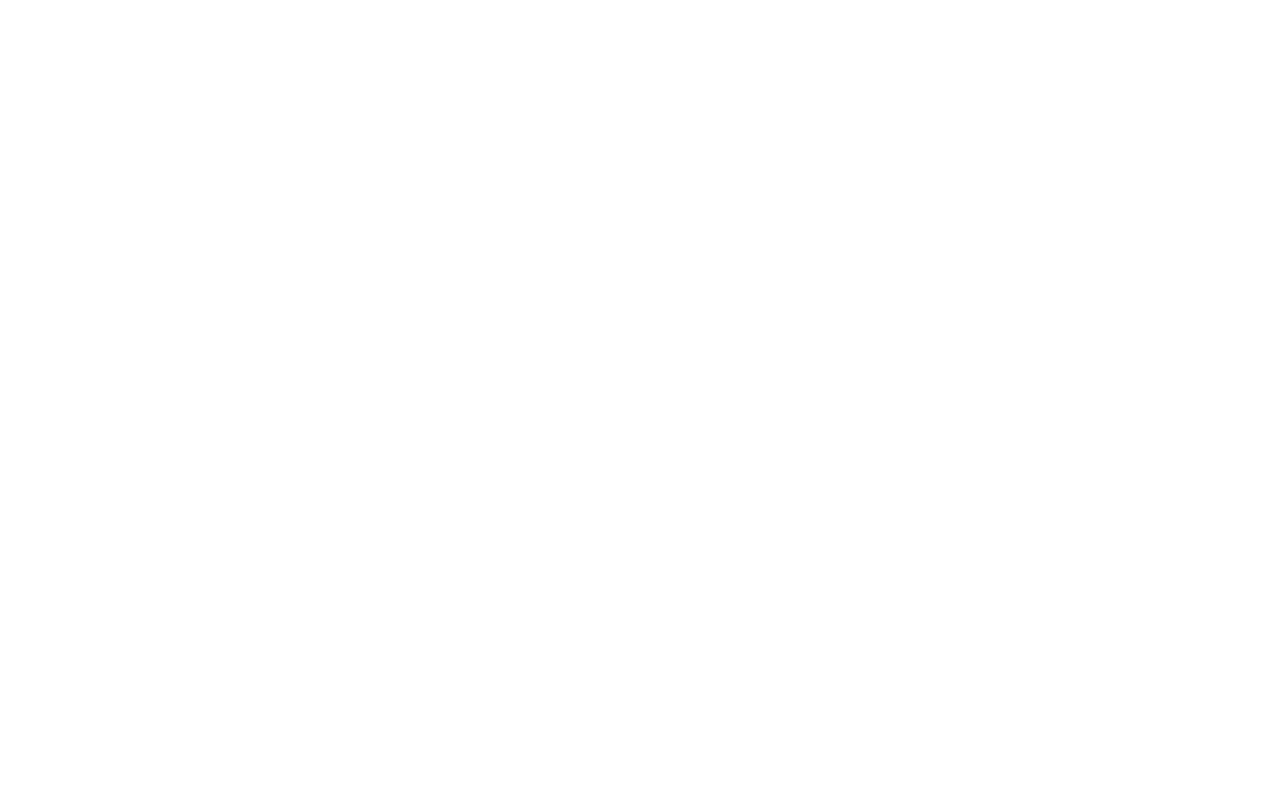
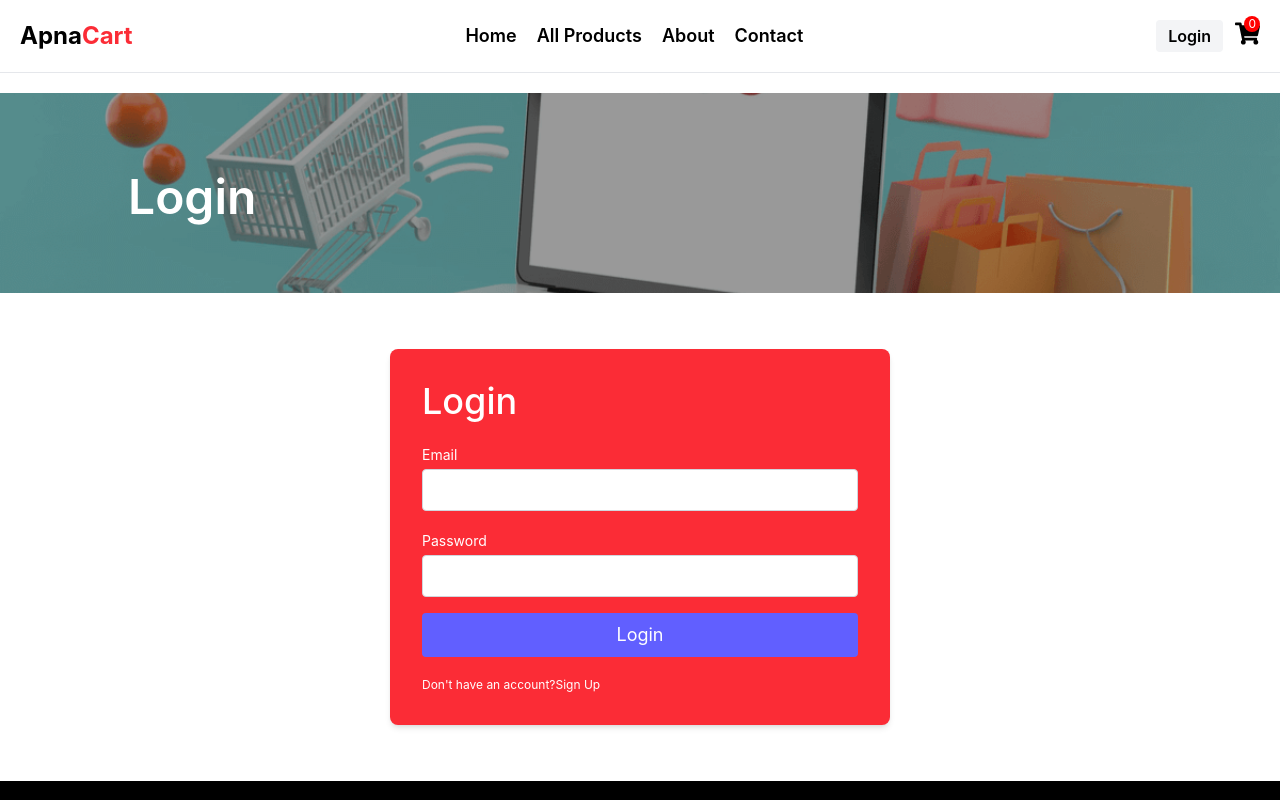
Before and after one commit to shobhit-joshi-8/Apna_Cart, a React (Vite) app: page /login in a window 1280 px wide. Before the commit this address had no page. Shown: the top 800 px of the page. Built offline with nearby package versions, Linux system fonts and the light colour scheme.

Commit message:
feat: add login and signup page

```diff
--- a/src/App.jsx
+++ b/src/App.jsx
@@ -1,7 +1,10 @@
 import './App.css'
+import AllProducts from './components/allProducts/AllProducts'
 import Cart from './pages/cart/Cart'
 import Home from './pages/home/Home'
 import { BrowserRouter, Routes, Route } from 'react-router-dom'
+import Login from './pages/login/Login'
+import SignUp from './pages/signup/SignUp'
 
 function App() {
 
@@ -12,6 +15,9 @@
           <Routes>
             <Route path='/' element={<Home />} />
             <Route path='/cart' element={<Cart />} />
+            <Route path='/allproducts' element={<AllProducts />} />
+            <Route path='/login' element={<Login />} />
+            <Route path='/signup' element={<SignUp />} />
           </Routes>
         </BrowserRouter>
       </div>
--- /dev/null
+++ b/src/components/allProducts/AllProducts.jsx
@@ -0,0 +1,10 @@
+import React from 'react'
+import Layout from '../layout/Layout'
+
+const AllProducts = () => {
+  return (
+    <Layout>AllProducts</Layout>
+  )
+}
+
+export default AllProducts
--- a/src/components/navbar/Navbar.jsx
+++ b/src/components/navbar/Navbar.jsx
@@ -88,10 +88,8 @@
 
 				<div className="flex justify-center items-center gap-3">
 
-					<Link to="/login">
-						<button className="bg-gray-100 border-0 py-1 px-3 focus:outline-none hover:bg-gray-200 rounded text-base font-semibold">
-							Login
-						</button>
+					<Link to="/login" className="bg-gray-100 border-0 py-1 px-3 focus:outline-none hover:bg-gray-200 rounded text-base font-semibold">
+						Login
 					</Link>
 
 					<Link to="/cart">
--- a/src/components/services/Service.jsx
+++ b/src/components/services/Service.jsx
@@ -4,23 +4,23 @@
 const Service = () => {
   return (
     <div className="container mx-auto px-5 flex py-11 gap-10 items-center justify-center flex-wrap">
-        <div className="border bg-red-500 py-3 px-5 rounded text-white flex gap-2 flex-col items-center w-55">
+        <div className="border bg-red-500 py-3 px-5 rounded text-white flex gap-2 flex-col items-center w-55 hover:scale-110 transition-transform transition-duration-500" >
             <FaShippingFast />
             <p>Free Shipping</p>
         </div>
 
-        <div className="border bg-red-500 py-3 px-5 rounded text-white flex gap-2 flex-col items-center w-55">
+        <div className="border bg-red-500 py-3 px-5 rounded text-white flex gap-2 flex-col items-center w-55 hover:scale-110 transition-transform transition-duration-500">
             <FaShippingFast />
             <p>Authentic Product</p>
         </div>
 
-        <div className="border bg-red-500 py-3 px-5 rounded text-white flex gap-2 flex-col items-center w-55">
+        <div className="border bg-red-500 py-3 px-5 rounded text-white flex gap-2 flex-col items-center w-55 hover:scale-110 transition-transform transition-duration-500">
             <FaShippingFast />
             <p>Easy Returns</p>
         </div>
 
 
-        <div className="border bg-red-500 py-3 px-5 rounded text-white flex gap-2 flex-col items-center w-55">
+        <div className="border bg-red-500 py-3 px-5 rounded text-white flex gap-2 flex-col items-center w-55 hover:scale-110 transition-transform transition-duration-500">
             <FaShippingFast />
             <p>Secure Payment</p>
         </div>
--- /dev/null
+++ b/src/pages/login/Login.jsx
@@ -0,0 +1,75 @@
+import React from 'react'
+import Layout from '../../components/layout/Layout'
+import loginimage from '../../assets/login_page_image.png'
+import { Link } from 'react-router-dom'
+
+const Login = () => {
+    return (
+        <Layout>
+            <div>
+                <div className="relative">
+                    <img
+                        src={loginimage}
+                        alt="Login image"
+                        className="object-cover w-full object-center h-50 mt-5"
+                    />
+
+                    <div className="w-full h-50 bg-black absolute top-0 left-0 opacity-[.4]"></div>
+
+                    <h2 className="absolute top-[40%] left-[10%] text-white font-semibold text-3xl md:text-5xl">
+                        Login
+                    </h2>
+                </div>
+
+                <div className="container px-5 py-14 mx-auto flex">
+                    <div className="mx-auto bg-red-500 rounded-lg p-8 flex flex-col mt-8 md:mt-0 shadow-md text-white w-[500px]">
+                        <h2 className="text-white text-4xl mb-5 font-medium title-font">
+                            Login
+                        </h2>
+
+                        <div className="relative mb-4">
+                            <label htmlFor="email" className="leading-7 text-sm">
+                                Email
+                            </label>
+
+                            <input
+                                autoComplete="off"
+                                type="email"
+                                name="email"
+                                className="w-full bg-white rounded border border-gray-300 focus:border-indigo-500 focus:ring-2 focus:ring-indigo-200 text-base outline-none text-gray-700 py-1 px-3 leading-8 transition-colors duration-200 ease-in-out"
+                                value=""
+                            />
+                        </div>
+
+                        <div className="relative mb-4">
+                            <label htmlFor="message" className="leading-7 text-sm">
+                                Password
+                            </label>
+
+                            <input
+                                autoComplete="off"
+                                type="password"
+                                name="password"
+                                className="w-full bg-white rounded border border-gray-300 focus:border-indigo-500 focus:ring-2 focus:ring-indigo-200 text-base outline-none text-gray-700 py-1 px-3 leading-8 transition-colors duration-200 ease-in-out"
+                                value=""
+                            />
+                        </div>
+
+                        <button className="text-white bg-indigo-500 border-0 py-2 px-6 focus:outline-none hover:bg-indigo-600 rounded text-lg">
+                            Login
+                        </button>
+
+                        <p className="text-xs text-white mt-5">
+                            Don't have an account?
+                            <Link to="/Signup" className="cursor-pointer hover:text-blue-300">
+                                Sign Up
+                            </Link>
+                        </p>
+                    </div>
+                </div>
+            </div>
+        </Layout>
+    )
+}
+
+export default Login
--- /dev/null
+++ b/src/pages/signup/SignUp.jsx
@@ -0,0 +1,87 @@
+import React from 'react'
+import Layout from '../../components/layout/Layout'
+import { Link } from 'react-router-dom'
+import loginimage from '../../assets/login_page_image.png'
+
+const SignUp = () => {
+    return (
+        <Layout>
+            <div className="relative">
+                    <img
+                        src={loginimage}
+                        alt="Login image"
+                        className="object-cover w-full object-center h-50 mt-5"
+                    />
+
+                    <div className="w-full h-50 bg-black absolute top-0 left-0 opacity-[.4]"></div>
+
+                    <h2 className="absolute top-[40%] left-[10%] text-white font-semibold text-3xl md:text-5xl">
+                        Signup
+                    </h2>
+            </div>
+
+            <div className="container px-5 py-14 mx-auto flex">
+                <div className="mx-auto bg-red-500 rounded-lg p-8 flex flex-col mt-8 md:mt-0 shadow-md text-white w-[500px]">
+                    <h2 className="text-white text-4xl mb-5 font-medium title-font">
+                        Signup
+                    </h2>
+
+                    <div className="relative mb-4">
+                        <label htmlFor="email" className="leading-7 text-sm">
+                            Nmae
+                        </label>
+
+                        <input
+                            autoComplete="off"
+                            type="text"
+                            name="name"
+                            className="w-full bg-white rounded border border-gray-300 focus:border-indigo-500 focus:ring-2 focus:ring-indigo-200 text-base outline-none text-gray-700 py-1 px-3 leading-8 transition-colors duration-200 ease-in-out"
+                            value=""
+                        />
+                    </div>
+
+                    <div className="relative mb-4">
+                        <label htmlFor="email" className="leading-7 text-sm">
+                            Email
+                        </label>
+
+                        <input
+                            autoComplete="off"
+                            type="email"
+                            name="email"
+                            className="w-full bg-white rounded border border-gray-300 focus:border-indigo-500 focus:ring-2 focus:ring-indigo-200 text-base outline-none text-gray-700 py-1 px-3 leading-8 transition-colors duration-200 ease-in-out"
+                            value=""
+                        />
+                    </div>
+
+                    <div className="relative mb-4">
+                        <label htmlFor="message" className="leading-7 text-sm">
+                            Password
+                        </label>
+
+                        <input
+                            autoComplete="off"
+                            type="password"
+                            name="password"
+                            className="w-full bg-white rounded border border-gray-300 focus:border-indigo-500 focus:ring-2 focus:ring-indigo-200 text-base outline-none text-gray-700 py-1 px-3 leading-8 transition-colors duration-200 ease-in-out"
+                            value=""
+                        />
+                    </div>
+
+                    <button className="text-white bg-indigo-500 border-0 py-2 px-6 focus:outline-none hover:bg-indigo-600 rounded text-lg">
+                        Sign Up
+                    </button>
+
+                    <p className="text-xs text-white mt-5">
+                        Do you have an account?
+                        <Link to="/login" className="cursor-pointer hover:text-blue-300">
+                            Login
+                        </Link>
+                    </p>
+                </div>
+            </div>
+        </Layout>
+    )
+}
+
+export default SignUp
```
Also changed, not shown: src/assets/login_page_image.png (added).
